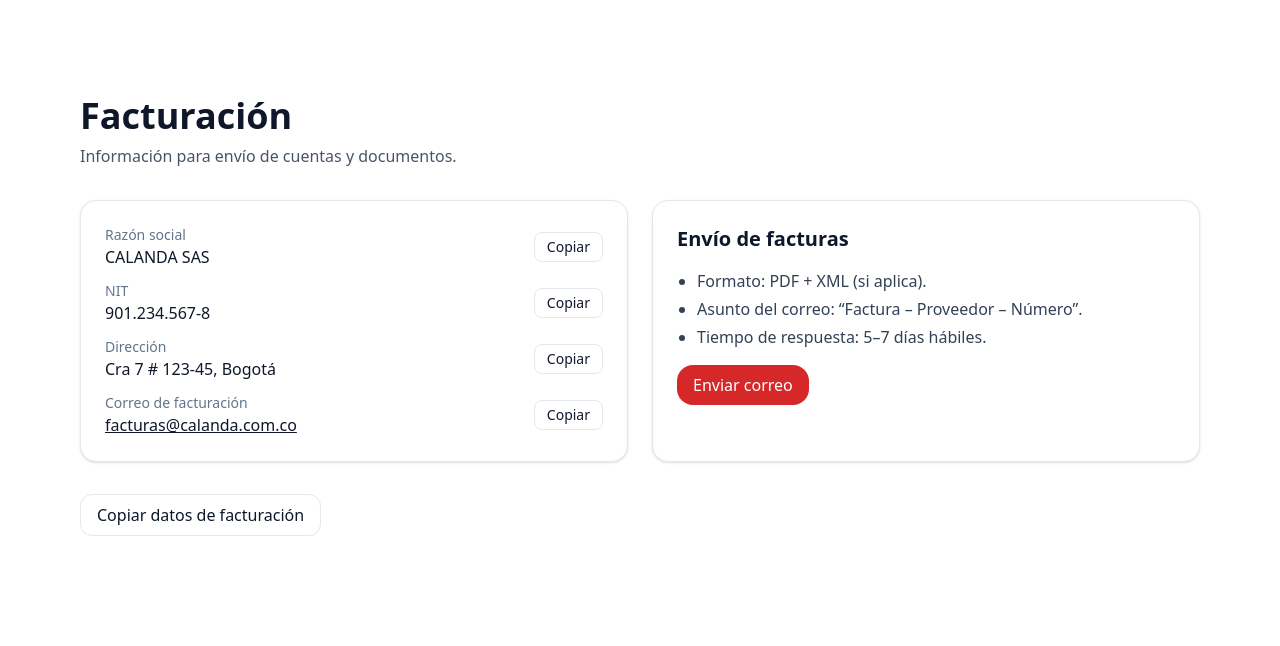
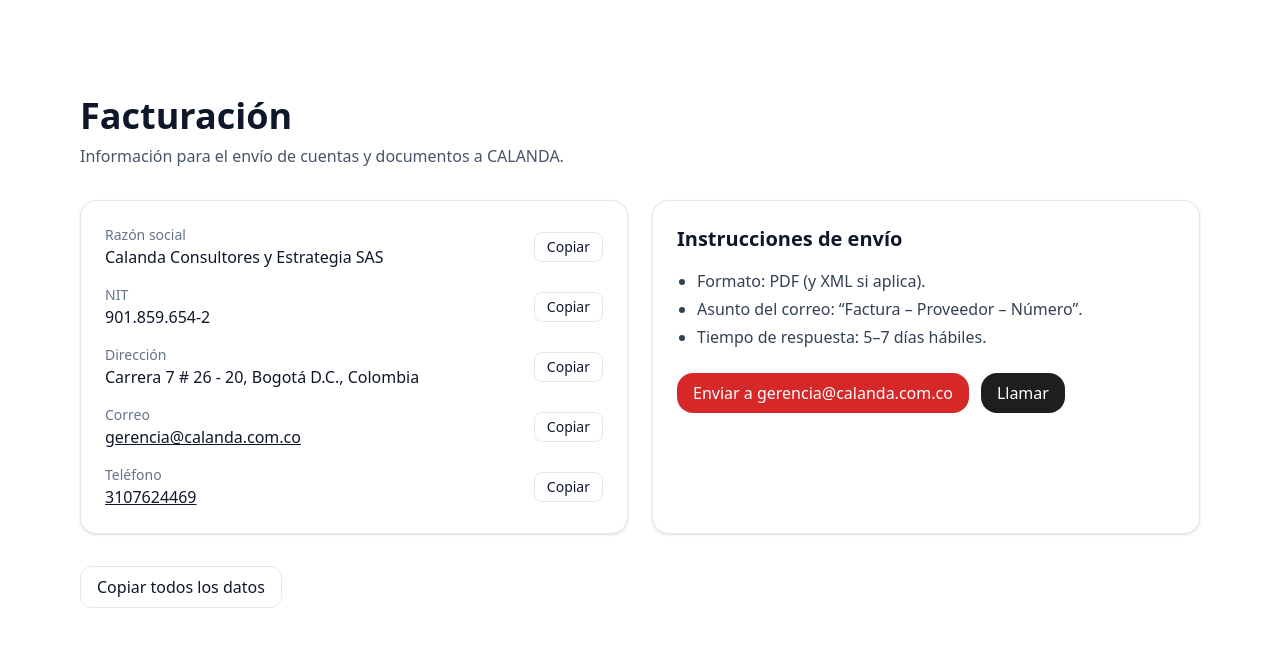
Before and after one commit to MiguelSamperS/Calanda-Website, a Next.js app: page /facturacion in a window 1280 px wide. Shown: the top 646 px of the page. Built offline with nearby package versions, Linux system fonts and the light colour scheme.

Commit message:
Update page.tsx

```diff
--- a/app/facturacion/page.tsx
+++ b/app/facturacion/page.tsx
@@ -4,44 +4,65 @@
 export const metadata: Metadata = {
   title: 'Facturación | CALANDA',
   description: 'Datos de facturación y recepción de cuentas de CALANDA.',
+  robots: { index: false, follow: false }, // no se indexa; acceso solo por QR/enlace directo
 };
 
 export default function FacturacionPage() {
-  const nit = '901.234.567-8';
-  const razon = 'CALANDA SAS';
-  const direccion = 'Cra 7 # 123-45, Bogotá';
-  const correoFacturas = 'facturas@calanda.com.co';
+  const datos = {
+    razon: 'Calanda Consultores y Estrategia SAS',
+    nit: '901.859.654-2',
+    correo: 'gerencia@calanda.com.co',
+    direccion: 'Carrera 7 # 26 - 20, Bogotá D.C., Colombia',
+    telefono: '3107624469',
+  };
 
   return (
     <div className="min-h-screen bg-white text-slate-900">
       <section className="container section">
         <h1 className="text-3xl md:text-4xl font-bold mb-2">Facturación</h1>
-        <p className="text-slate-600 mb-8">Información para envío de cuentas y documentos.</p>
+        <p className="text-slate-600 mb-8">
+          Información para el envío de cuentas y documentos a CALANDA.
+        </p>
 
         <div className="grid md:grid-cols-2 gap-6">
-          <div className="card p-6 space-y-3">
-            <Row label="Razón social" value={razon} />
-            <Row label="NIT" value={nit} />
-            <Row label="Dirección" value={direccion} />
-            <Row label="Correo de facturación" value={correoFacturas} isEmail />
+          <div className="card p-6 space-y-4">
+            <Fila label="Razón social" value={datos.razon} />
+            <Fila label="NIT" value={datos.nit} />
+            <Fila label="Dirección" value={datos.direccion} />
+            <Fila label="Correo" value={datos.correo} isEmail />
+            <Fila label="Teléfono" value={datos.telefono} isPhone />
           </div>
 
           <div className="card p-6 space-y-4">
-            <h2 className="text-xl font-semibold">Envío de facturas</h2>
+            <h2 className="text-xl font-semibold">Instrucciones de envío</h2>
             <ul className="list-disc pl-5 space-y-1 text-slate-700">
-              <li>Formato: PDF + XML (si aplica).</li>
+              <li>Formato: PDF (y XML si aplica).</li>
               <li>Asunto del correo: “Factura – Proveedor – Número”.</li>
               <li>Tiempo de respuesta: 5–7 días hábiles.</li>
             </ul>
-            <a href={`mailto:${correoFacturas}`} className="inline-block px-4 py-2 rounded-2xl bg-calanda-red text-white no-underline">
-              Enviar correo
-            </a>
+            <div className="flex gap-3 pt-2">
+              <a
+                href={`mailto:${datos.correo}`}
+                className="px-4 py-2 rounded-2xl bg-calanda-red text-white no-underline"
+              >
+                Enviar a {datos.correo}
+              </a>
+              <a
+                href={`tel:${datos.telefono}`}
+                className="px-4 py-2 rounded-2xl bg-calanda-dark text-white no-underline"
+              >
+                Llamar
+              </a>
+            </div>
           </div>
         </div>
 
         <div className="mt-8">
-          <CopyButton text={`${razon} | NIT ${nit}`} className="px-4 py-2 rounded-xl border">
-            Copiar datos de facturación
+          <CopyButton
+            text={`${datos.razon} | NIT ${datos.nit} | ${datos.direccion} | ${datos.correo} | ${datos.telefono}`}
+            className="px-4 py-2 rounded-xl border"
+          >
+            Copiar todos los datos
           </CopyButton>
         </div>
       </section>
@@ -49,19 +70,39 @@
   );
 }
 
-/** Subcomponente server (sin handlers) */
-function Row({ label, value, isEmail = false }: { label: string; value: string; isEmail?: boolean }) {
+function Fila({
+  label,
+  value,
+  isEmail,
+  isPhone,
+}: {
+  label: string;
+  value: string;
+  isEmail?: boolean;
+  isPhone?: boolean;
+}) {
+  const rendered =
+    isEmail ? (
+      <a href={`mailto:${value}`} className="underline">
+        {value}
+      </a>
+    ) : isPhone ? (
+      <a href={`tel:${value}`} className="underline">
+        {value}
+      </a>
+    ) : (
+      <div className="font-medium">{value}</div>
+    );
+
   return (
     <div className="flex items-center justify-between gap-4">
       <div>
         <div className="text-sm text-slate-500">{label}</div>
-        {isEmail ? (
-          <a href={`mailto:${value}`} className="underline">{value}</a>
-        ) : (
-          <div className="font-medium">{value}</div>
-        )}
+        {rendered}
       </div>
-      <CopyButton text={value} className="px-3 py-1 rounded-lg border text-sm">Copiar</CopyButton>
+      <CopyButton text={value} className="px-3 py-1 rounded-lg border text-sm">
+        Copiar
+      </CopyButton>
     </div>
   );
 }
```
